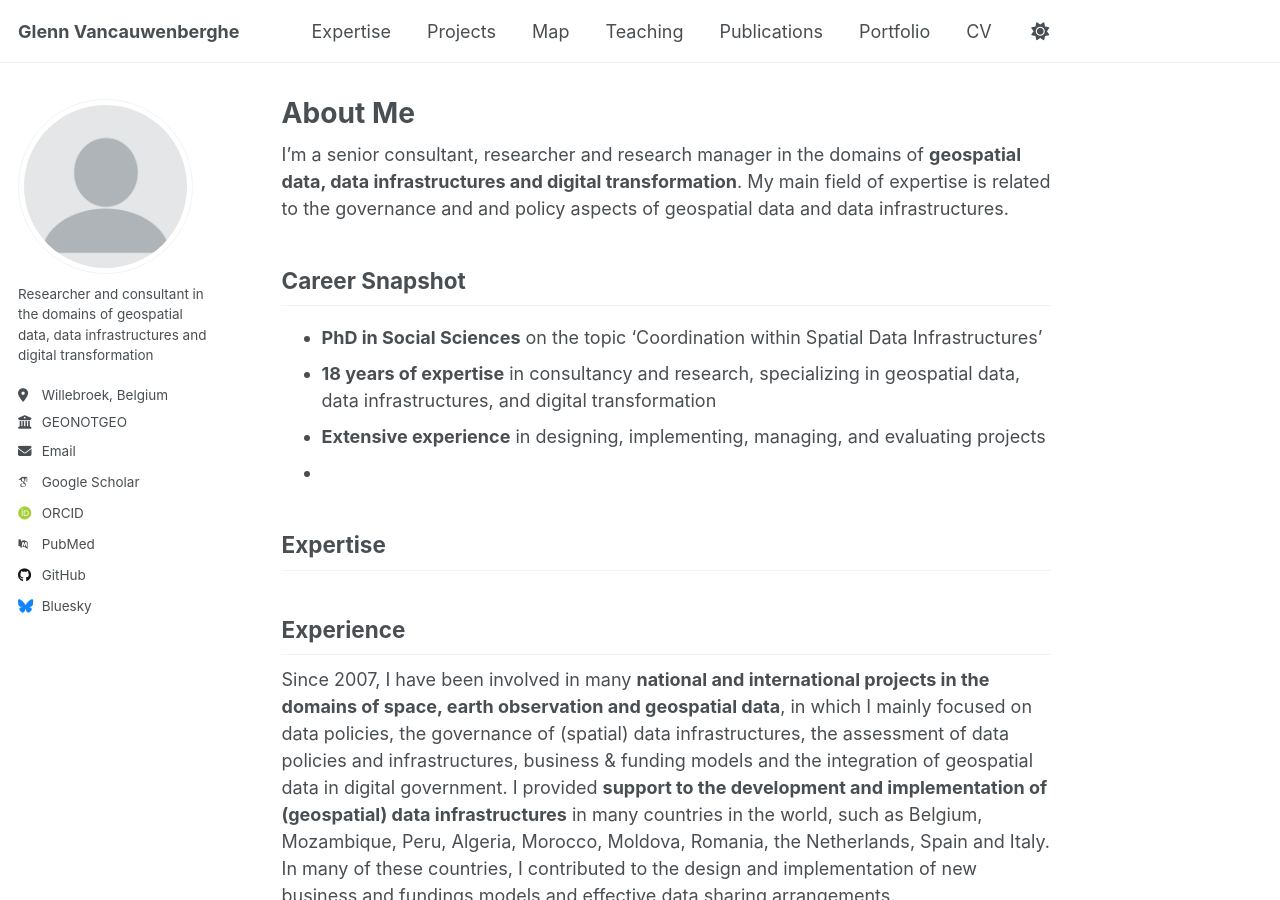
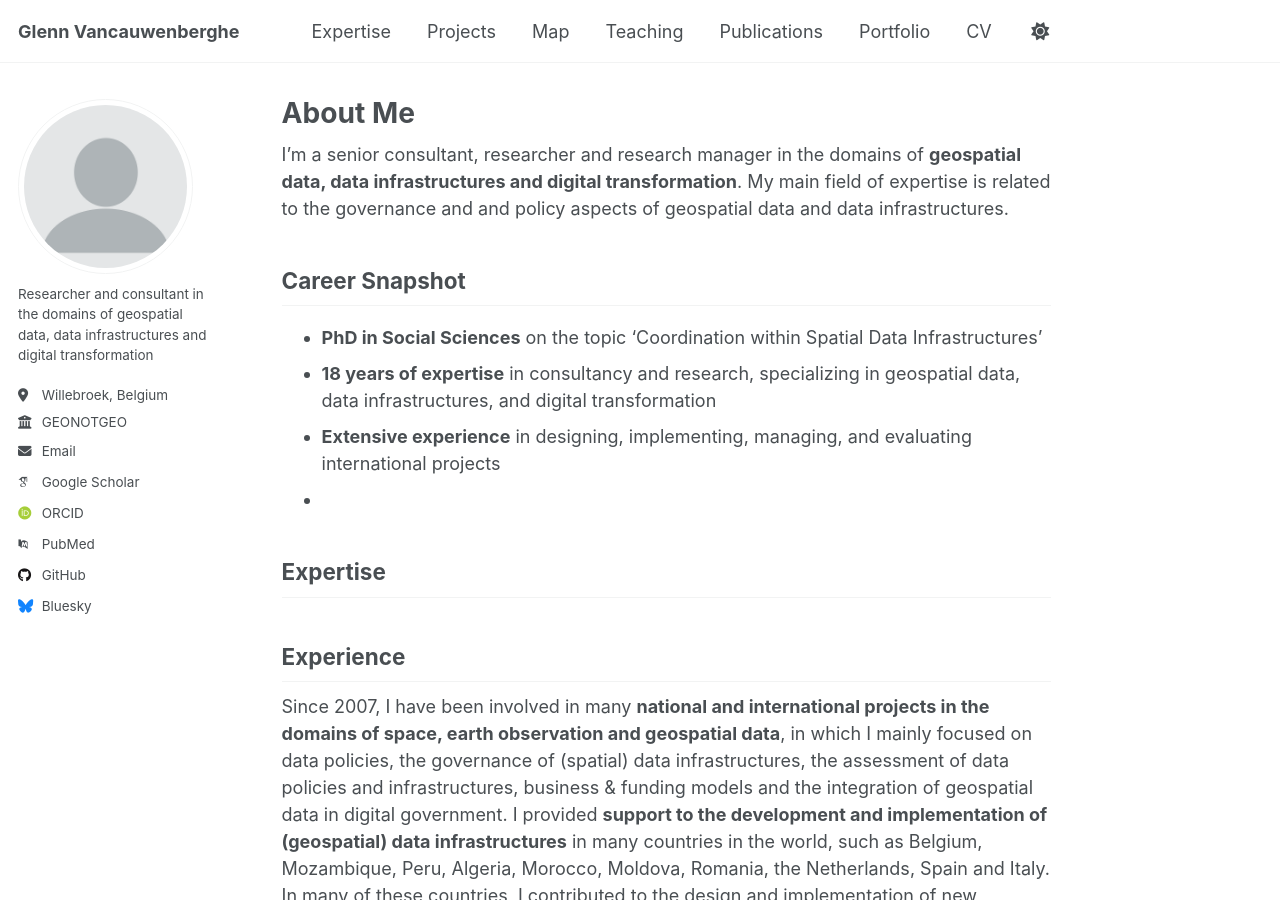
Before and after one commit to GVancauwenberghe/gvancauwenberghe.github.io, a Jekyll site: the page built from _pages/about.md, in a window 1280 px wide and 900 px high. Built offline with Jekyll 4.4.1, drawn with Linux system fonts in a browser that asks for light colours; some web fonts are replaced.

Commit message:
Update about.md

```diff
--- a/_pages/about.md
+++ b/_pages/about.md
@@ -13,7 +13,7 @@ Career Snapshot
 ------
 * **PhD in Social Sciences** on the topic 'Coordination within Spatial Data Infrastructures'
 * **18 years of expertise** in consultancy and research, specializing in geospatial data, data infrastructures, and digital transformation
-* **Extensive experience** in designing, implementing, managing, and evaluating projects
+* **Extensive experience** in designing, implementing, managing, and evaluating international projects
 *
 
 Expertise
```
